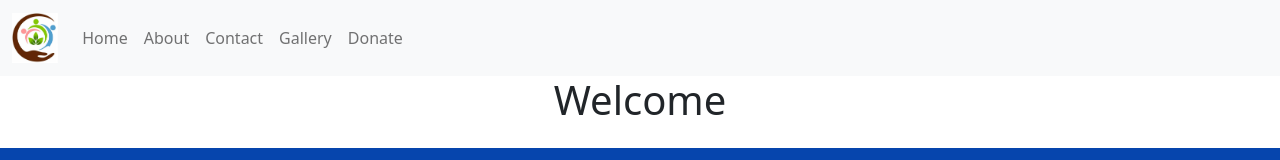
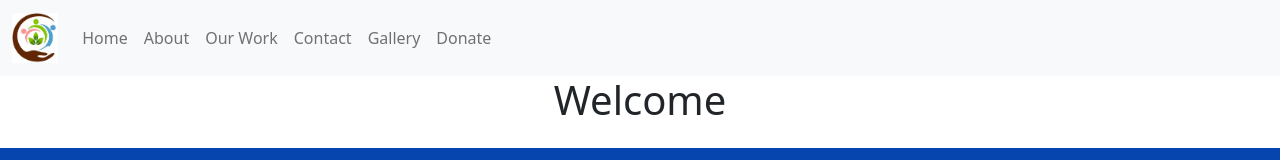
Before and after one commit to aarugunj27/Janasampanda, a React (Create React App) app: page / in a window 1280 px wide. Shown: the top 160 px of the page. Built offline with nearby package versions, Linux system fonts and the light colour scheme.

Commit message:
Update NavBar.js

```diff
--- a/src/components/NavBar.js
+++ b/src/components/NavBar.js
@@ -39,7 +39,9 @@ export default function App() {
             <MDBNavbarItem>
               <MDBNavbarLink href='/about'>About</MDBNavbarLink>
             </MDBNavbarItem>
-
+            <MDBNavbarItem>
+                <MDBNavbarLink href='/work'>Our Work</MDBNavbarLink>
+            </MDBNavbarItem>
             <MDBNavbarItem>
               <MDBNavbarLink href='/contact'>Contact</MDBNavbarLink>
             </MDBNavbarItem>
```
